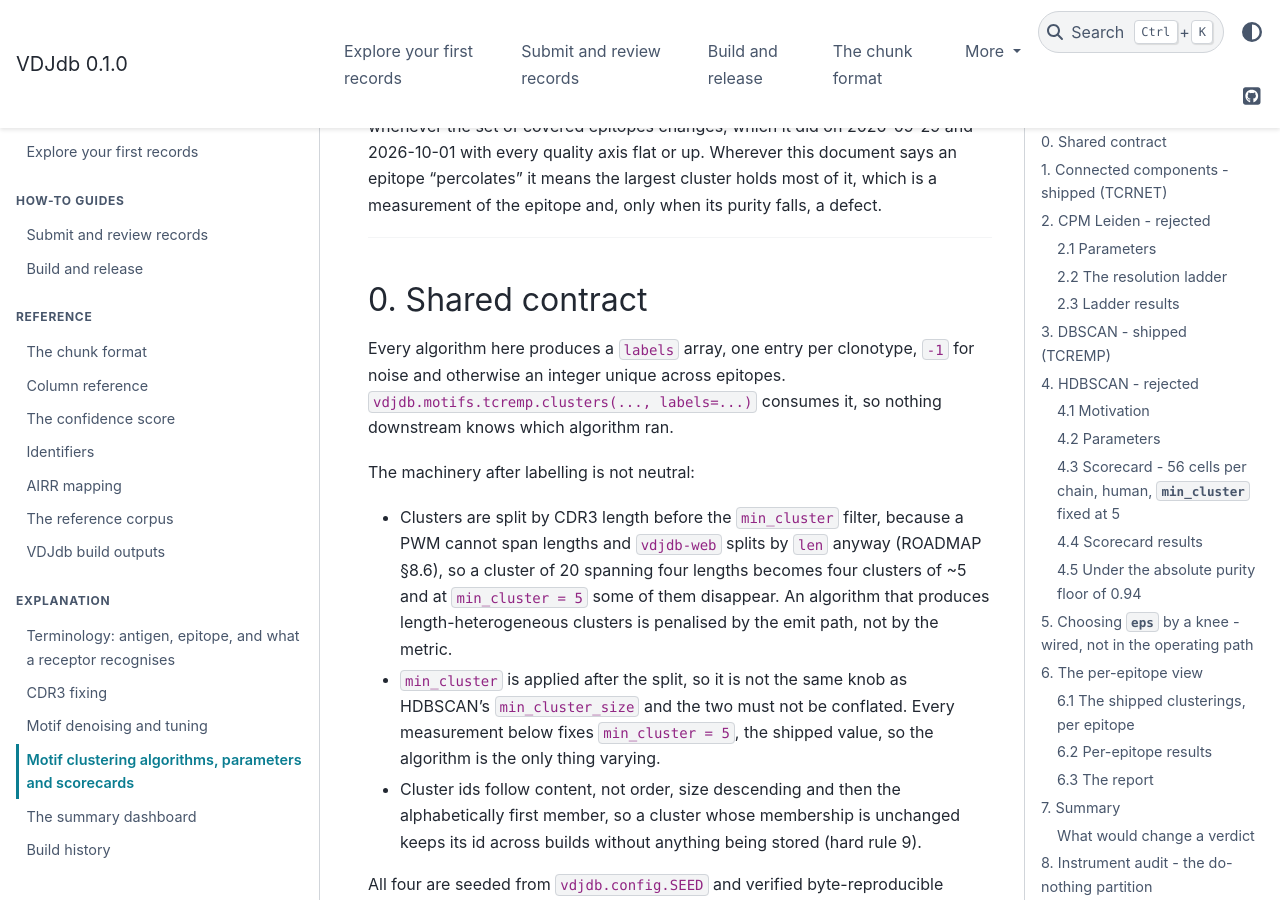
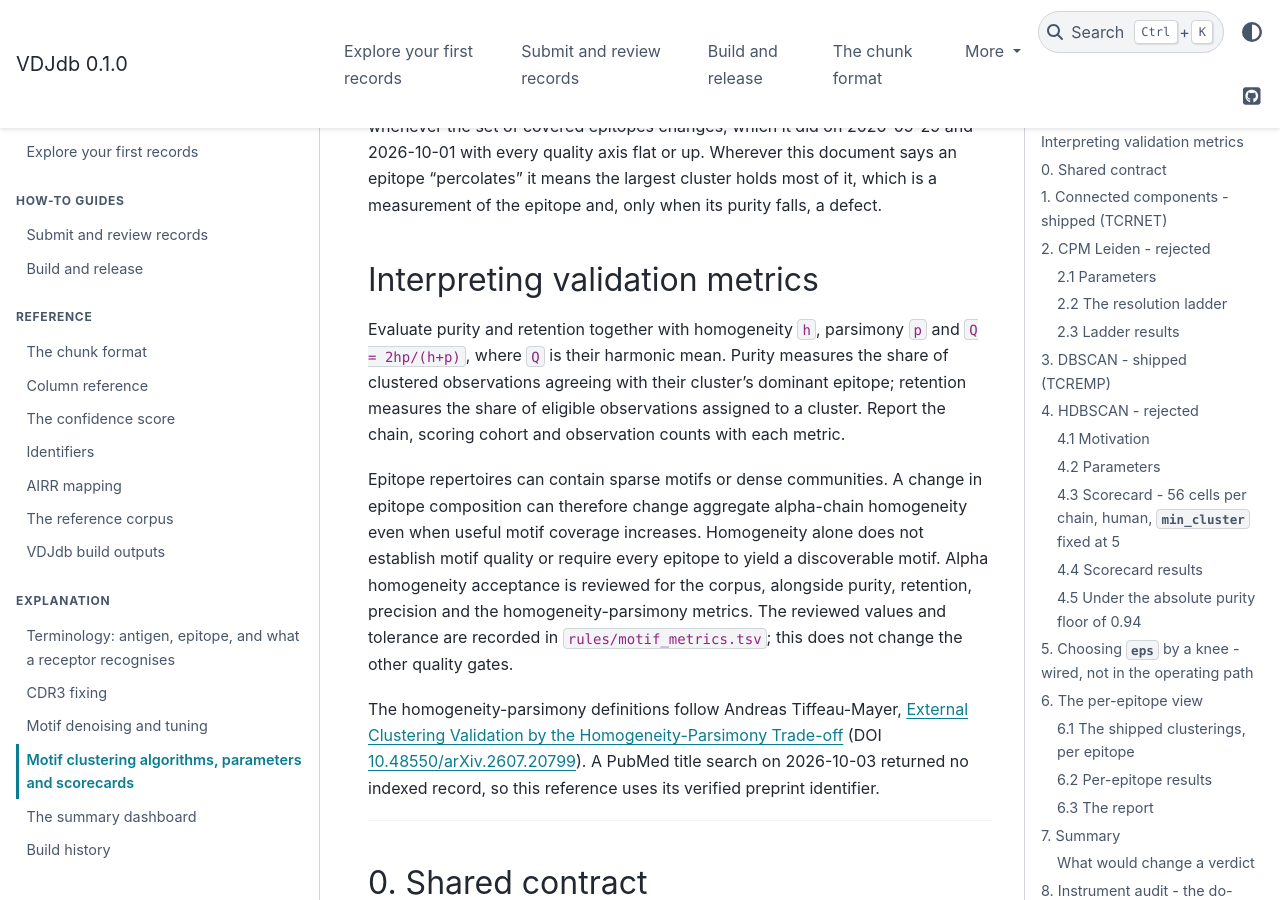
Before and after one commit to antigenomics/vdjdb-db, a Sphinx documentation site: the page built from docs/clustering.md, in a window 1280 px wide and 900 px high, scrolled down 1328 px. Built offline with Sphinx 7.4.7 and the PyData theme 0.15.4, drawn with Linux system fonts in a browser that asks for light colours.

Commit message:
Review final import counts and alpha motif acceptance
Declare 628 additional publication observations and the measured legacy projections; extend four existing cell-rule counts without changing their predicates. Record the curator-approved corpus-dependent alpha homogeneity values with tolerance 0.005. Update fixed released-file p and Q measurements on the expanded cohort. Explain purity, retention and homogeneity-parsimony metrics with the verified preprint reference. Preserve neighbour-preservation gates pending the curator decision. Validation: all five core release files pass comparison with no unattributed cells; 17 table contract tests pass; Sphinx builds without warnings.

```diff
--- a/docs/clustering.md
+++ b/docs/clustering.md
@@ -38,6 +38,28 @@ a whole rank step whenever the set of covered epitopes changes, which it did on
 2026-10-01 with every quality axis flat or up. Wherever this document says an epitope "percolates" it
 means the largest cluster holds most of it, which is a measurement of the epitope and, only when its
 purity falls, a defect.
+
+## Interpreting validation metrics
+
+Evaluate purity and retention together with homogeneity `h`, parsimony `p` and
+`Q = 2hp/(h+p)`, where `Q` is their harmonic mean. Purity measures the share of
+clustered observations agreeing with their cluster's dominant epitope; retention
+measures the share of eligible observations assigned to a cluster. Report the
+chain, scoring cohort and observation counts with each metric.
+
+Epitope repertoires can contain sparse motifs or dense communities. A change in
+epitope composition can therefore change aggregate alpha-chain homogeneity even
+when useful motif coverage increases. Homogeneity alone does not establish motif
+quality or require every epitope to yield a discoverable motif. Alpha homogeneity
+acceptance is reviewed for the corpus, alongside purity, retention, precision and
+the homogeneity-parsimony metrics. The reviewed values and tolerance are recorded
+in `rules/motif_metrics.tsv`; this does not change the other quality gates.
+
+The homogeneity-parsimony definitions follow Andreas Tiffeau-Mayer,
+[External Clustering Validation by the Homogeneity-Parsimony Trade-off](https://arxiv.org/abs/2607.20799)
+(DOI [10.48550/arXiv.2607.20799](https://doi.org/10.48550/arXiv.2607.20799)).
+A PubMed title search on 2026-10-03 returned no indexed record, so this reference
+uses its verified preprint identifier.
 
 ---
 
```
Also changed, not shown: 3 other files.
